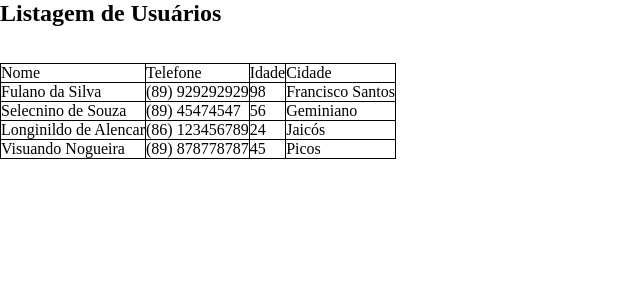
After one commit to IFPI-Praticas/Prog-Web-BackEnd-20241, a Flask app: page /lista_usuarios in a window 1280 px wide. The commit adds this page. Shown: the top 300 px of the page, without its empty margins (0-640 px from the left). Run offline with Flask 3, Linux system fonts and the light colour scheme.

Commit message:
Adicionando CRUD de Exemplo

```diff
--- a/Intro/app.py
+++ b/Intro/app.py
@@ -61,12 +61,15 @@ def verificarlogin():
     else:
         return "Erro de autenticação!"
 
-@app.route('/compras')
+@app.route('/compras', methods=['POST'])
 def compras():
-    itens = ['Arroz', 'Feijão', 'Carne',
-             'Peixe', 'Frango']
+    itens = request.form.getlist('itens')
     return render_template('compras.html',
                            itens=itens)
+
+@app.route('/escolheritens')
+def escolheritens():
+    return render_template('escolheritens.html')
 
 @app.route('/usuario/<user>')
 def usuario(user):
@@ -74,5 +77,17 @@ def usuario(user):
     # print(esportes)
     return render_template('principal.html', user=user, esportes=esportes)
 
+@app.route('/lista_usuarios')
+def lista_usuarios():
+    listagem = [
+        ["Fulano da Silva", "(89) 929292929", 98, "Francisco Santos"],
+        ["Selecnino de Souza", "(89) 45474547",56, "Geminiano"],
+        ["Longinildo de Alencar", "(86) 123456789", 24, "Jaicós"],
+        ["Visuando Nogueira", "(89) 878778787", 45, "Picos"]
+    ]
+
+    return render_template('lista_usuarios.html', listagem=listagem)
+
+
 if __name__ == '__main__':
     app.run()
--- a/Intro/static/css/estilos.css
+++ b/Intro/static/css/estilos.css
@@ -1,4 +1,22 @@
 img {
-    height: 100px;
-    width: 100px;
+  height: 100px;
+  width: 100px;
 }
+
+* {
+  margin: 0px;
+  padding: 0px;
+  box-sizing: border-box;
+}
+table,
+tr,
+td {
+  border: 0.2px solid black;
+  border-collapse: collapse;
+  padding: 0;
+  margin: 0px;
+}
+
+td {
+  width: fit-content;
+}
--- a/Intro/templates/escolheritens.html
+++ b/Intro/templates/escolheritens.html
@@ -6,13 +6,15 @@
     <title>Escolher Lista de Compras</title>
   </head>
   <body>
-    <form action="/compras">
+    <form action="/compras" , method="POST">
       Escolha suas compras: <br />
       <input type="checkbox" name="itens" value="Arroz" /> Arroz <br />
       <input type="checkbox" name="itens" value="Feijão" /> Feijão <br />
       <input type="checkbox" name="itens" value="Carne" /> Carne <br />
       <input type="checkbox" name="itens" value="Peixe" /> Peixe <br />
       <input type="checkbox" name="itens" value="Frango" /> Frango <br />
+
+      <button type="submit">Enviar</button>
     </form>
   </body>
 </html>
--- /dev/null
+++ b/Intro/templates/lista_usuarios.html
@@ -0,0 +1,39 @@
+<!DOCTYPE html>
+<html lang="en">
+  <head>
+    <meta charset="UTF-8" />
+    <meta name="viewport" content="width=device-width, initial-scale=1.0" />
+    <link
+      rel="stylesheet"
+      href="{{ url_for('static', filename='css/estilos.css') }}"
+    />
+    <title>Lista de Usuários</title>
+  </head>
+  <body>
+    <h2>Listagem de Usuários</h2>
+
+    <!-- {% for usuario in listagem %}
+    <br />
+    {{usuario}} {% endfor %} -->
+    <br />
+    <br />
+    <table>
+      <thead>
+        <td>Nome</td>
+        <td>Telefone</td>
+        <td>Idade</td>
+        <td>Cidade</td>
+      </thead>
+      <tbody>
+        {% for usuario in listagem %}
+        <tr>
+          <td>{{usuario[0]}}</td>
+          <td>{{usuario[1]}}</td>
+          <td>{{usuario[2]}}</td>
+          <td>{{usuario[3]}}</td>
+        </tr>
+        {% endfor %}
+      </tbody>
+    </table>
+  </body>
+</html>
```
Also changed, not shown: CRUDExemplo/app.py (added, +35 -0 lines), CRUDExemplo/templates/cadastrar.html (added, +18 -0 lines), CRUDExemplo/templates/index.html (added, +17 -0 lines).
